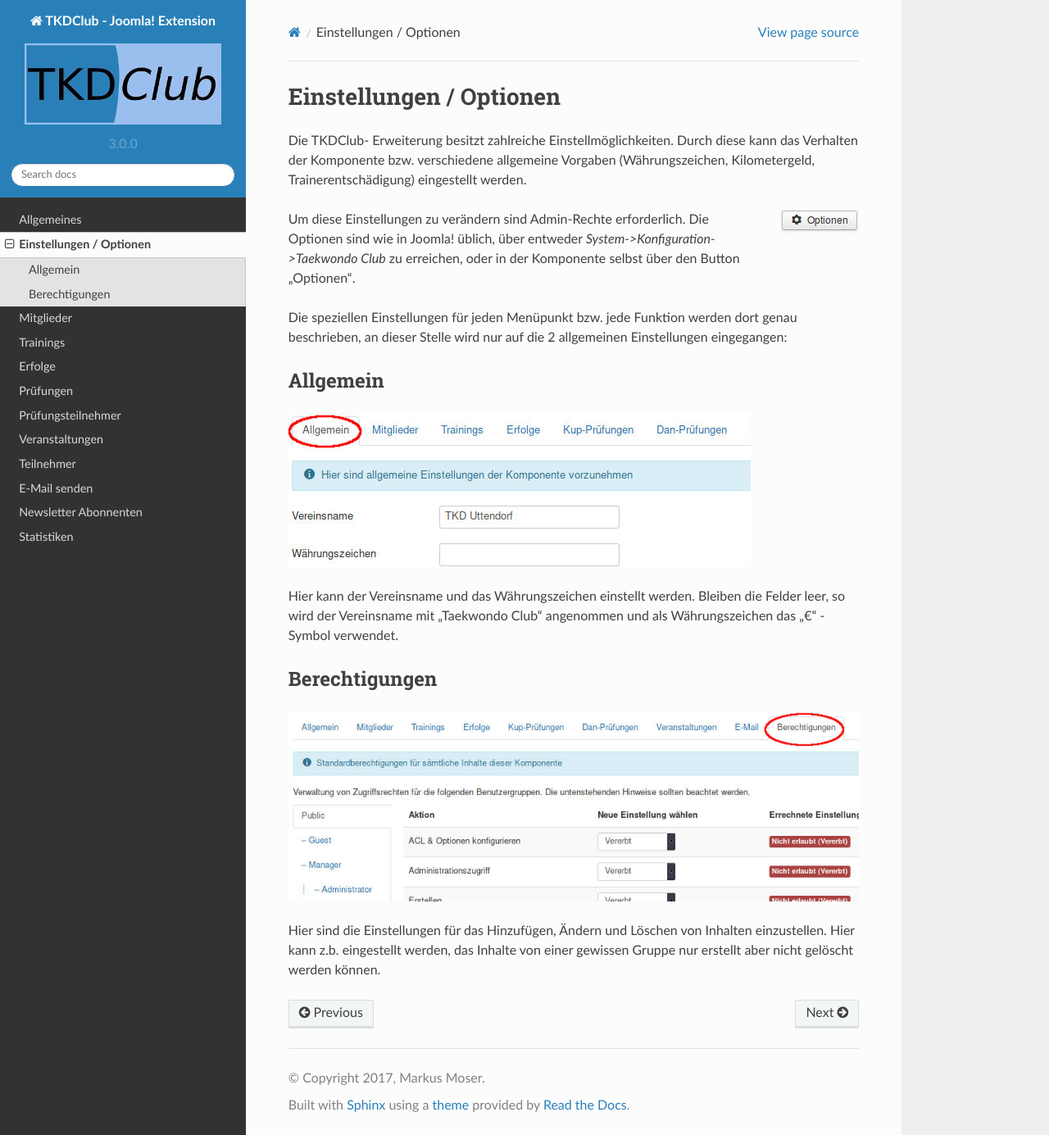
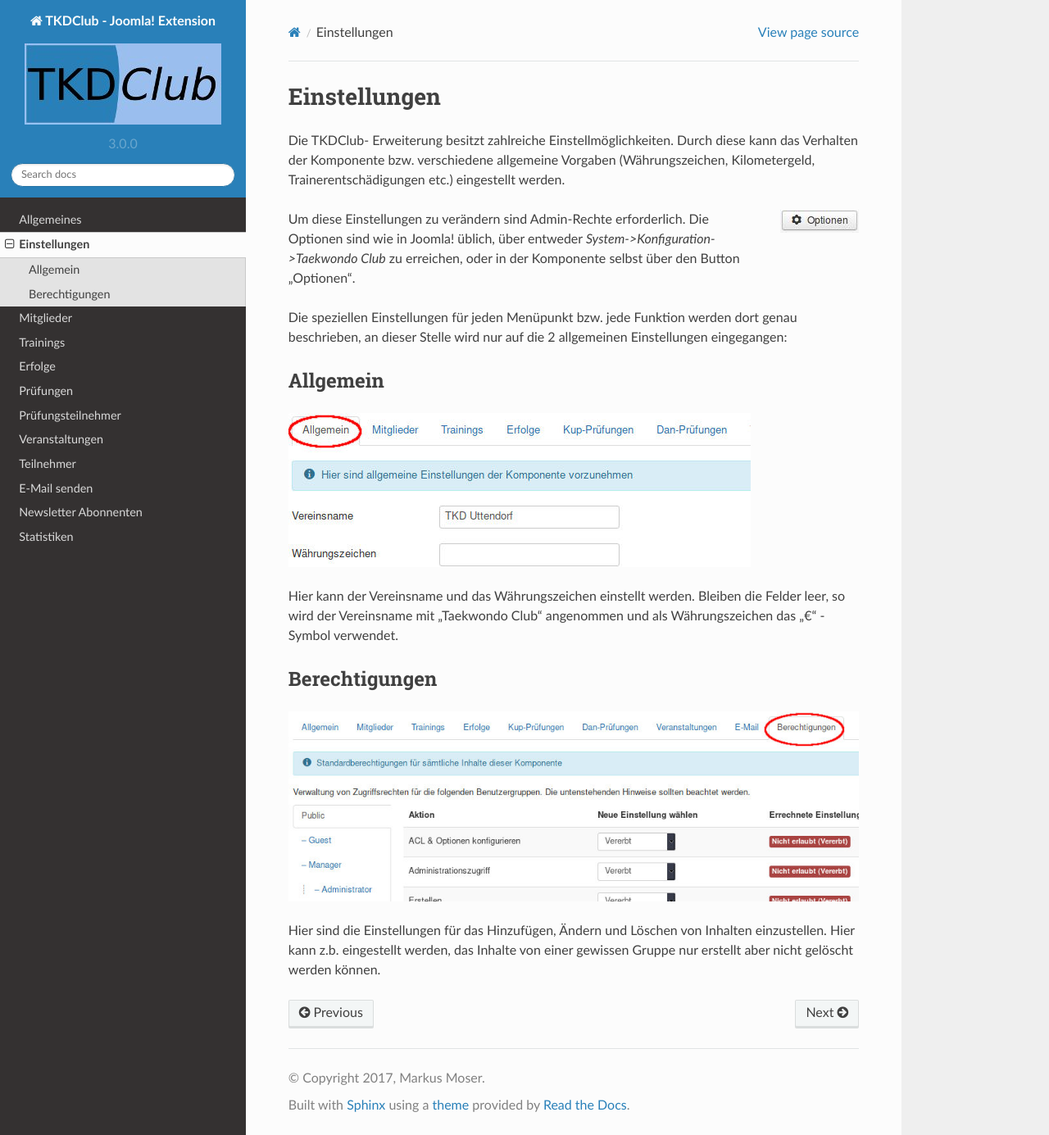
Before and after one commit to RedfinDiver/tkdclub, a Sphinx documentation site: the page built from docs/optionen.rst, in a window 1280 px wide and 1385 px high. Shown: the whole window at 82% size. Built offline with Sphinx 7.4.7 and the Read the Docs theme 2.0.0, drawn with Linux system fonts in a browser that asks for light colours.

Commit message:
changed title

```diff
--- a/docs/optionen.rst
+++ b/docs/optionen.rst
@@ -1,9 +1,10 @@
-Einstellungen / Optionen
-========================
+Einstellungen
+=============
 
 Die TKDClub- Erweiterung besitzt zahlreiche Einstellmöglichkeiten. Durch diese
 kann das Verhalten der Komponente bzw. verschiedene allgemeine Vorgaben
-(Währungszeichen, Kilometergeld, Trainerentschädigung) eingestellt werden.
+(Währungszeichen, Kilometergeld, Trainerentschädigungen etc.) eingestellt
+werden.
 
 .. image:: img/options.jpg
    :align: right
```
